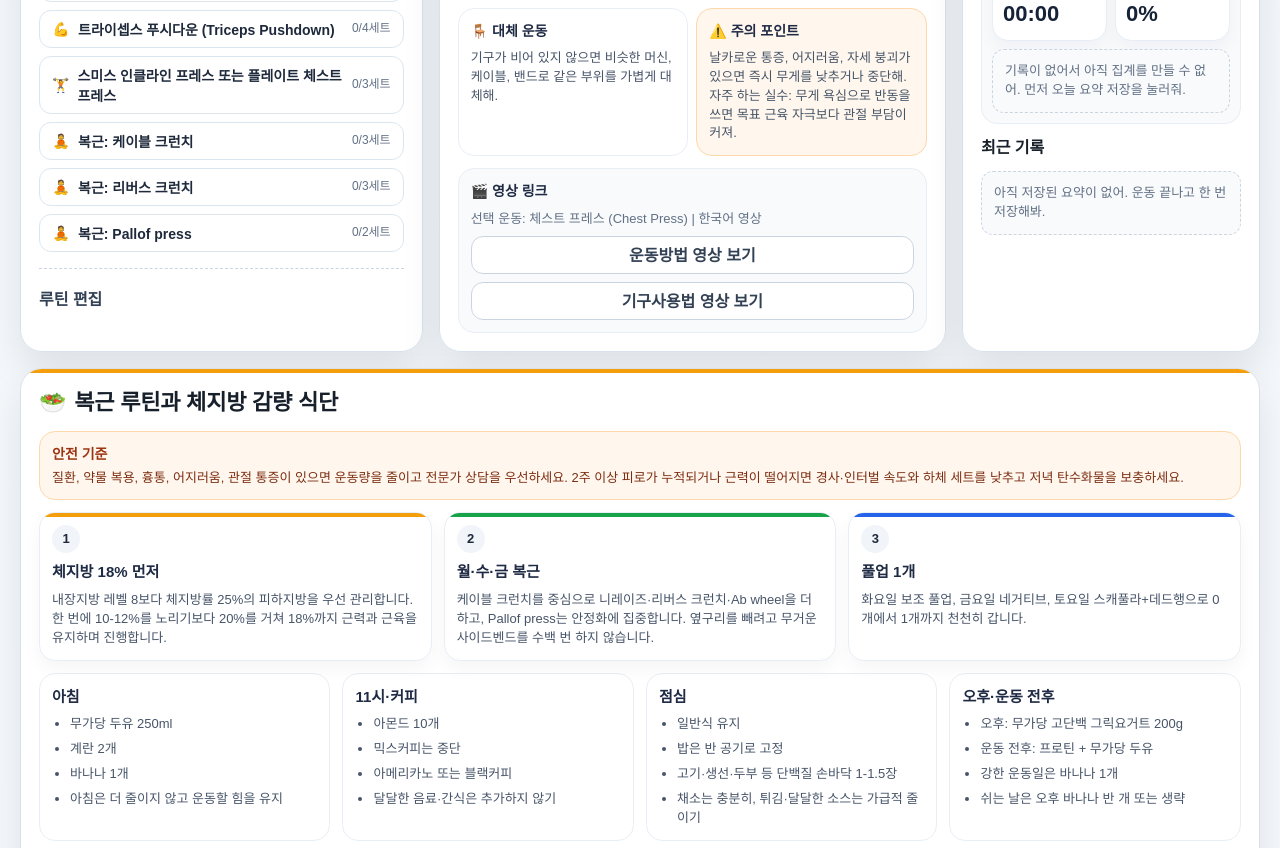
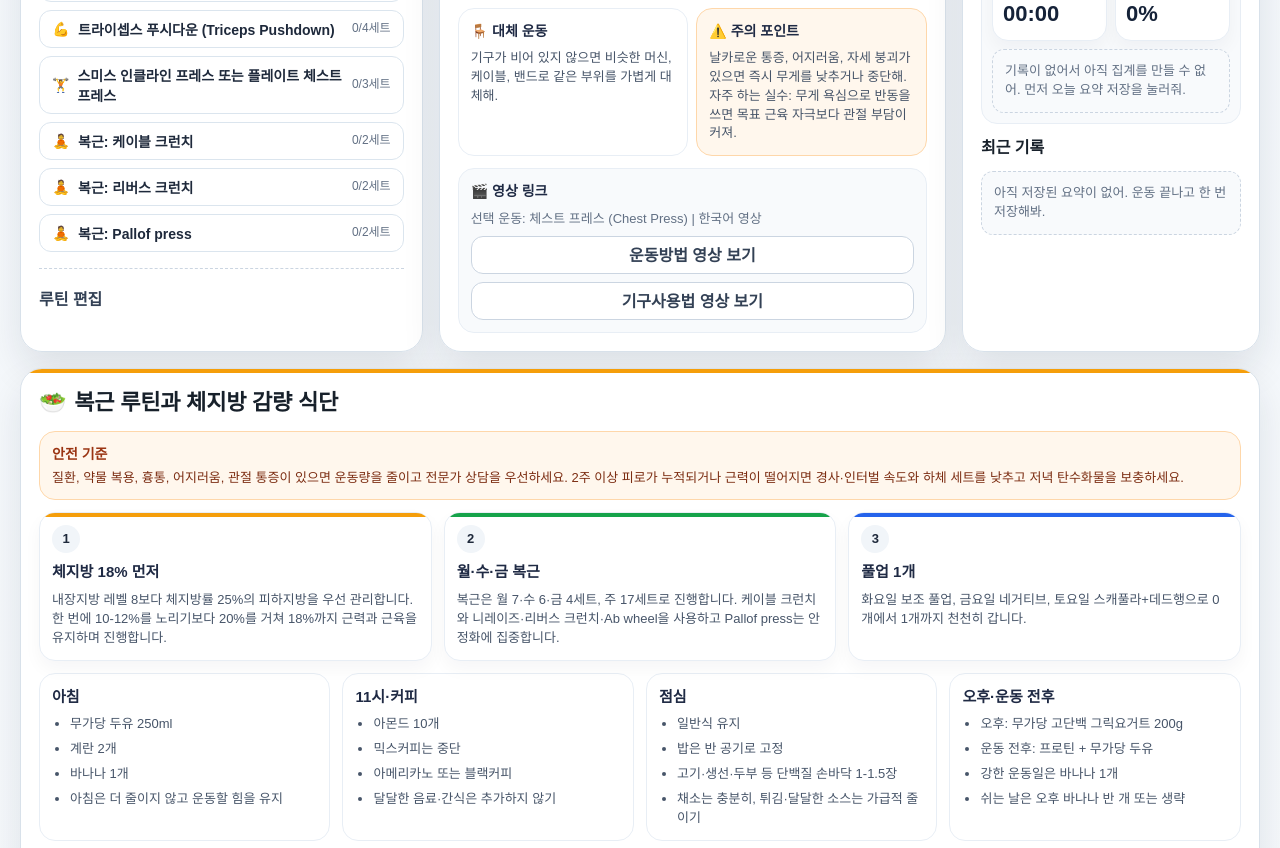
Before and after one commit to MetachainArt/FitMind-AI, a website: page index.html in a window 1280 px wide. Shown: the part 1040-1888 px from the top of the page. Drawn offline with Linux system fonts and the light colour scheme.

Commit message:
Reduce workout and ab volume

```diff
--- a/app.js
+++ b/app.js
@@ -10,19 +10,25 @@ const WEEKDAYS = [
 ];
 
 const STORAGE_KEY = "fitmind_state_v1";
-const PLAN_VERSION = "incline_interval_strength_v8";
+const PLAN_VERSION = "incline_interval_strength_v9";
 const RETIRED_EXERCISE_IDS = new Set();
 const RETIRED_TEMPLATE_IDS = new Set();
 const RETIRED_EXERCISE_NAME_PATTERNS = [];
 const LEGACY_EXERCISE_REPLACEMENTS = {};
 const ROUTINE_EXERCISE_UPGRADES = {
-  TUE: { "vertical-row": "chest-supported-row" },
+  TUE: {
+    "vertical-row": "seated-row",
+    "chest-supported-row": "seated-row"
+  },
   WED: { "pec-deck-machine": "smith-incline-press" },
   THU: {
     "high-foot-leg-press": "romanian-deadlift",
     "calf-press": "seated-calf-raise"
   },
-  FRI: { "cable-hammer-curl": "single-arm-cable-curl" }
+  FRI: {
+    "cable-hammer-curl": "machine-biceps-curl",
+    "single-arm-cable-curl": "machine-biceps-curl"
+  }
 };
 const DEFAULT_EXERCISE_GUIDE = {
   howTo: "반동 없이 천천히 움직이고, 마지막 2회가 힘든 정도의 무게로 진행해.",
@@ -217,7 +223,7 @@ const ROUTINE_PLAN = {
       exercise({
         id: "hanging-knee-raise-mon",
         name: "복근: 행잉 니레이즈",
-        sets: ["10-15회", "10-15회", "10-15회"],
+        sets: ["10-15회", "10-15회"],
         restSec: 75,
         howTo: "철봉에 매달려 몸의 흔들림을 멈춘 뒤, 무릎을 가슴 쪽으로 올리며 골반을 살짝 말아. 내려갈 때도 천천히 버텨.",
         machine: "풀업 바나 캡틴스 체어를 사용해. 매달리기가 힘들면 캡틴스 체어 니레이즈로 진행해.",
@@ -273,17 +279,6 @@ const ROUTINE_PLAN = {
         mistake: "목만 빼서 턱을 넘기려 하면 등이 아니라 목과 팔꿈치에 부담이 커져."
       }),
       exercise({ id: "seated-row", name: "시티드 로우 (Seated Row)", sets: ["10-12회", "10-12회", "10-12회", "10-12회"], restSec: 90 }),
-      exercise({
-        id: "chest-supported-row",
-        name: "체스트 서포티드 로우",
-        sets: ["10-12회", "10-12회", "10-12회"],
-        restSec: 80,
-        howTo: "가슴을 패드에 고정하고 팔꿈치를 몸 뒤로 보낸다는 느낌으로 당겨. 수축 지점에서 1초 멈춘 뒤 천천히 내려.",
-        machine: "체스트 서포티드 로우 머신의 패드를 명치 높이에 맞춰. 없다면 인클라인 벤치와 가벼운 덤벨을 사용해.",
-        ball: "기구가 없으면 기존 버티컬 로우나 시티드 로우 3세트로 대체해.",
-        safety: "가슴을 패드에서 떼거나 허리를 젖혀 당기지 말고 어깨가 찌릿하면 무게를 낮춰.",
-        mistake: "손으로만 당기면 이두만 지치니 팔꿈치를 몸 뒤로 보낸다는 느낌을 유지해."
-      }),
       exercise({ id: "machine-biceps-curl", name: "머신 바이셉 컬 또는 케이블 컬", sets: ["10-12회", "10-12회", "10-12회"], restSec: 70 }),
       exercise({ id: "cable-hammer-curl", name: "케이블 해머 컬 (로프)", sets: ["12회", "12회", "12회"], restSec: 70 })
     ]
@@ -328,7 +323,7 @@ const ROUTINE_PLAN = {
       exercise({
         id: "cable-crunch-wed",
         name: "복근: 케이블 크런치",
-        sets: ["10-12회", "10-12회", "10-12회"],
+        sets: ["10-12회", "10-12회"],
         restSec: 75,
         howTo: "월요일보다 반복 범위를 좁혀도 좋으니 마지막 반복까지 갈비뼈를 골반 쪽으로 말아 내리는 동작을 유지해.",
         machine: "케이블 상단에 로프를 연결해. 케이블이 없으면 복근 크런치 머신으로 대체해.",
@@ -339,7 +334,7 @@ const ROUTINE_PLAN = {
       exercise({
         id: "reverse-crunch-wed",
         name: "복근: 리버스 크런치",
-        sets: ["12-15회", "12-15회", "12-15회"],
+        sets: ["12-15회", "12-15회"],
         restSec: 60,
         howTo: "무릎을 굽혀 들어 올린 뒤 꼬리뼈가 바닥에서 살짝 떨어질 만큼 골반을 가슴 쪽으로 말아. 천천히 원위치해.",
         machine: "매트나 평평한 벤치에서 진행해. 손은 바닥을 가볍게 눌러 몸을 안정시켜.",
@@ -401,7 +396,7 @@ const ROUTINE_PLAN = {
   FRI: {
     dayLabel: "FRI",
     theme: "등 · 풀업 보강 · 팔 볼륨 · 복근",
-    trainingFocus: "등과 팔을 한 번 더 자극하고, 원암 케이블 컬과 턱걸이 보강으로 팔 볼륨과 당기는 힘을 만든다.",
+    trainingFocus: "등과 팔을 한 번 더 자극하고, 머신 바이셉 컬과 턱걸이 보강으로 팔 볼륨과 당기는 힘을 만든다.",
     warmupMain: "가벼운 풀다운 + 팔꿈치/손목 가동",
     warmupTime: "5-7분",
     warmupNote: "팔 운동은 반동보다 느린 내림 동작을 우선해.",
@@ -433,25 +428,14 @@ const ROUTINE_PLAN = {
         mistake: "팔 힘으로만 누르면 등 자극이 줄어드니 겨드랑이로 끌어내리는 느낌을 잡아."
       }),
       exercise({ id: "face-pull", name: "페이스풀 또는 리어델트 머신", sets: ["15회", "15회", "15회"], restSec: 70 }),
-      exercise({ id: "machine-biceps-curl", name: "머신 바이셉 컬 또는 케이블 컬", sets: ["10-12회", "10-12회", "10-12회"], restSec: 70 }),
-      exercise({
-        id: "single-arm-cable-curl",
-        name: "원암 케이블 컬 (얼터네이트 컬)",
-        sets: ["10-12회/팔", "10-12회/팔", "10-12회/팔"],
-        restSec: 70,
-        howTo: "케이블을 가장 낮게 맞추고 한 팔씩 손바닥이 위를 보게 감아 올려. 팔꿈치는 몸 옆에 고정하고 내릴 때 2초 동안 버텨.",
-        machine: "케이블 손잡이를 한쪽씩 사용해. 자리가 없으면 머신 바이셉 컬에서 한 팔씩 번갈아 진행해.",
-        ball: "케이블을 사용할 수 없으면 가벼운 덤벨 얼터네이트 컬로 대체해.",
-        safety: "손목을 꺾거나 몸을 뒤로 젖히지 말고 팔꿈치 통증이 있으면 무게를 낮춰.",
-        mistake: "반동으로 어깨를 먼저 들면 이두 자극이 줄어드니 팔꿈치 위치를 고정해."
-      }),
+      exercise({ id: "machine-biceps-curl", name: "머신 바이셉 컬", sets: ["10-12회", "10-12회", "10-12회"], restSec: 70 }),
       exercise({ id: "triceps-pushdown", name: "트라이셉스 푸시다운 (Triceps Pushdown)", sets: ["12회", "12회", "12회"], restSec: 70 }),
       exercise({
         id: "cable-crunch-fri",
         name: "복근: 케이블 크런치",
-        sets: ["10-15회", "10-15회", "10-15회"],
+        sets: ["10-15회", "10-15회"],
         restSec: 75,
-        howTo: "로프를 머리 옆에 고정하고 복부를 짧게 접어 갈비뼈를 골반 쪽으로 당겨. 세 세트 모두 10-15회 범위에서 자세를 유지해.",
+        howTo: "로프를 머리 옆에 고정하고 복부를 짧게 접어 갈비뼈를 골반 쪽으로 당겨. 두 세트 모두 10-15회 범위에서 자세를 유지해.",
         machine: "케이블 상단과 로프 손잡이를 사용해. 케이블이 없으면 복근 크런치 머신으로 대체해.",
         ball: "기구가 없으면 천천히 내려가는 바닥 크런치 3세트로 바꿔.",
         safety: "주 3회 누적 피로로 허리나 목이 불편하면 이 날 중량이나 세트를 먼저 낮춰.",
@@ -460,24 +444,13 @@ const ROUTINE_PLAN = {
       exercise({
         id: "ab-wheel-fri",
         name: "복근: Ab wheel 무릎 롤아웃",
-        sets: ["6-12회", "6-12회", "6-12회"],
+        sets: ["6-12회", "6-12회"],
         restSec: 75,
         howTo: "무릎을 패드에 대고 배와 엉덩이를 조인 채 휠을 천천히 밀어. 허리가 꺾이기 전까지만 갔다가 복근으로 당겨 돌아와.",
         machine: "Ab wheel이나 AB 슬라이드를 사용하고 처음에는 벽으로 이동 거리를 제한해.",
         ball: "기구가 없거나 허리 고정이 어렵다면 데드버그 3세트로 대체해.",
         safety: "허리나 어깨가 아프거나 배 힘이 풀리면 즉시 중단하고 이동 거리를 줄여.",
         mistake: "팔로만 밀거나 허리를 아래로 처지게 하면 복근보다 허리와 어깨에 부담이 커져."
-      }),
-      exercise({
-        id: "hanging-knee-raise-fri",
-        name: "복근: 행잉 니레이즈",
-        sets: ["10-15회", "10-15회"],
-        restSec: 75,
-        howTo: "몸을 흔들지 않고 무릎을 올리며 골반을 말아. 마지막 두 세트는 횟수보다 느린 내림 동작을 지켜.",
-        machine: "풀업 바나 캡틴스 체어를 사용해. 악력이 먼저 풀리면 캡틴스 체어로 바꿔.",
-        ball: "철봉이 없으면 누워서 니레이즈 또는 리버스 크런치 2세트로 대체해.",
-        safety: "어깨와 허리에 통증이 있으면 바닥 동작으로 바꾸고 반동을 쓰지 마.",
-        mistake: "다리를 앞뒤로 흔들어 횟수만 채우면 복근 자극보다 관절 부담이 커져."
       })
     ]
   },
--- a/index.html
+++ b/index.html
@@ -6,7 +6,7 @@
   <title>핏마인드 짐 루틴</title>
   <meta name="description" content="헬스장에서 검색 없이 루틴 순서대로 진행하는 개인 운동 코치 웹앱">
   <link rel="icon" href="data:,">
-  <link rel="stylesheet" href="styles.css?v=routine-v8">
+  <link rel="stylesheet" href="styles.css?v=routine-v9">
 </head>
 <body>
   <header class="hero reveal">
@@ -232,7 +232,7 @@
         <article class="priority-card abs">
           <span class="priority-rank">2</span>
           <h3>월·수·금 복근</h3>
-          <p>케이블 크런치를 중심으로 니레이즈·리버스 크런치·Ab wheel을 더하고, Pallof press는 안정화에 집중합니다. 옆구리를 빼려고 무거운 사이드벤드를 수백 번 하지 않습니다.</p>
+          <p>복근은 월 7·수 6·금 4세트, 주 17세트로 진행합니다. 케이블 크런치와 니레이즈·리버스 크런치·Ab wheel을 사용하고 Pallof press는 안정화에 집중합니다.</p>
         </article>
         <article class="priority-card pullup">
           <span class="priority-rank">3</span>
@@ -516,6 +516,6 @@
     <p>운동 중에는 짧고 명확하게. 자세가 불안하면 즉시 무게를 낮춰서 진행하세요.</p>
   </footer>
 
-  <script src="app.js?v=routine-v8"></script>
+  <script src="app.js?v=routine-v9"></script>
 </body>
 </html>
```
Also changed, not shown: tests/release-smoke.test.mjs (+10 -9 lines), README.md.
